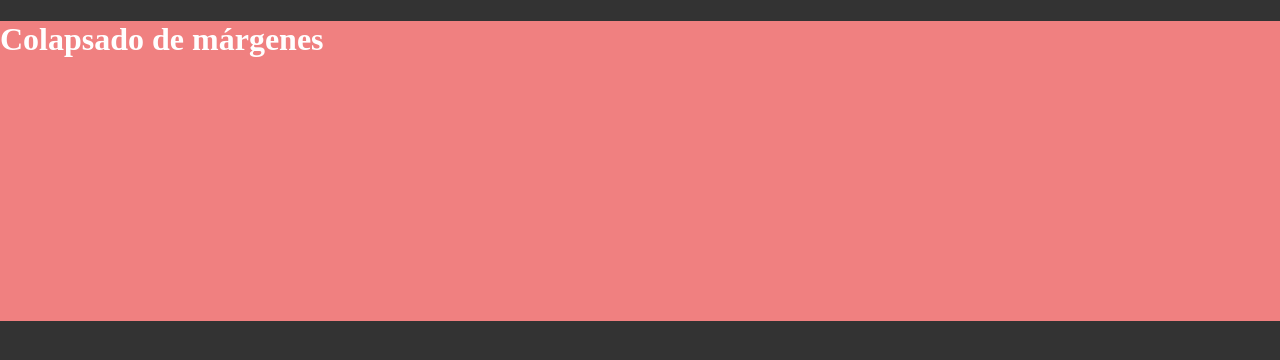
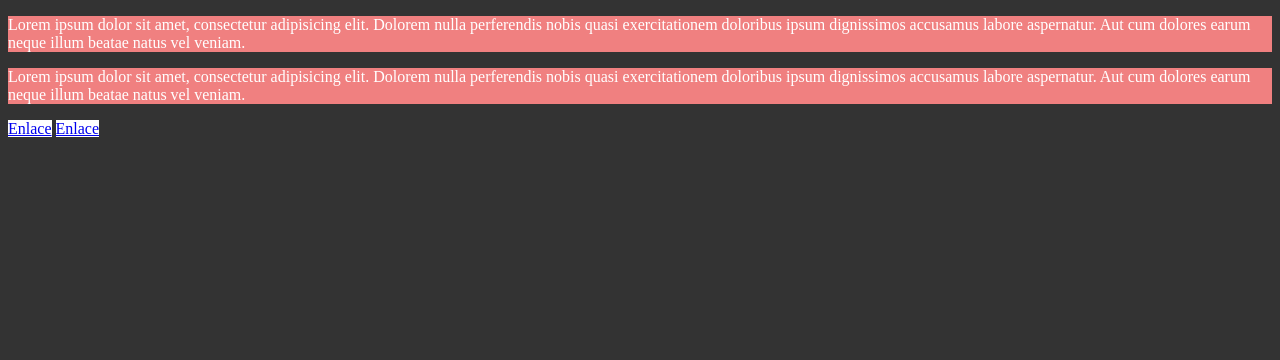
Before and after one commit to ibernal-git/curso-css, a website built with Vite: page index.html in a window 1280 px wide. Built offline with nearby package versions, Linux system fonts and the light colour scheme.

Commit message:
Add Lesson 9 - Display

```diff
--- a/index.html
+++ b/index.html
@@ -8,8 +8,19 @@
     <link rel="stylesheet" href="style.css" />
   </head>
   <body>
-    <div class="box">
-      <h1>Colapsado de márgenes</h1>
-    </div>
+    <p class="text">
+      Lorem ipsum dolor sit amet, consectetur adipisicing elit. Dolorem nulla
+      perferendis nobis quasi exercitationem doloribus ipsum dignissimos
+      accusamus labore aspernatur. Aut cum dolores earum neque illum beatae
+      natus vel veniam.
+    </p>
+    <p class="text">
+      Lorem ipsum dolor sit amet, consectetur adipisicing elit. Dolorem nulla
+      perferendis nobis quasi exercitationem doloribus ipsum dignissimos
+      accusamus labore aspernatur. Aut cum dolores earum neque illum beatae
+      natus vel veniam.
+    </p>
+    <a href="#" class="link">Enlace</a>
+    <a href="#" class="link">Enlace</a>
   </body>
 </html>
--- a/style.css
+++ b/style.css
@@ -1,13 +1,16 @@
+* {
+  box-sizing: border-box;
+}
+
 body {
   background-color: #333;
   color: #fff;
-  margin: 0;
 }
-.box {
-  margin-left: auto;
-  margin-right: auto;
 
+.text {
   background-color: lightcoral;
-  width: 100%;
-  height: 300px;
 }
+
+.link {
+  background-color: #fff;
+}
```
Also changed, not shown: 9-display/display.md (added, +20 -0 lines), README.md.
